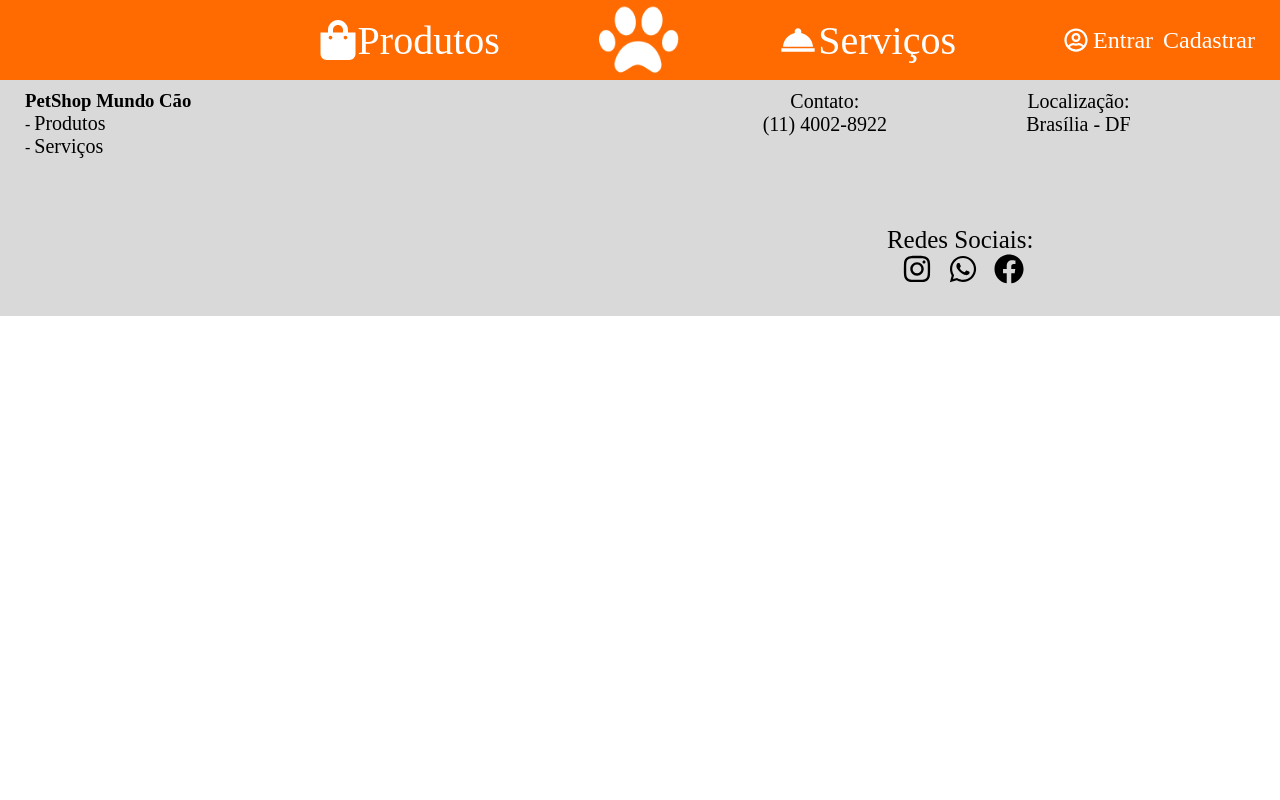
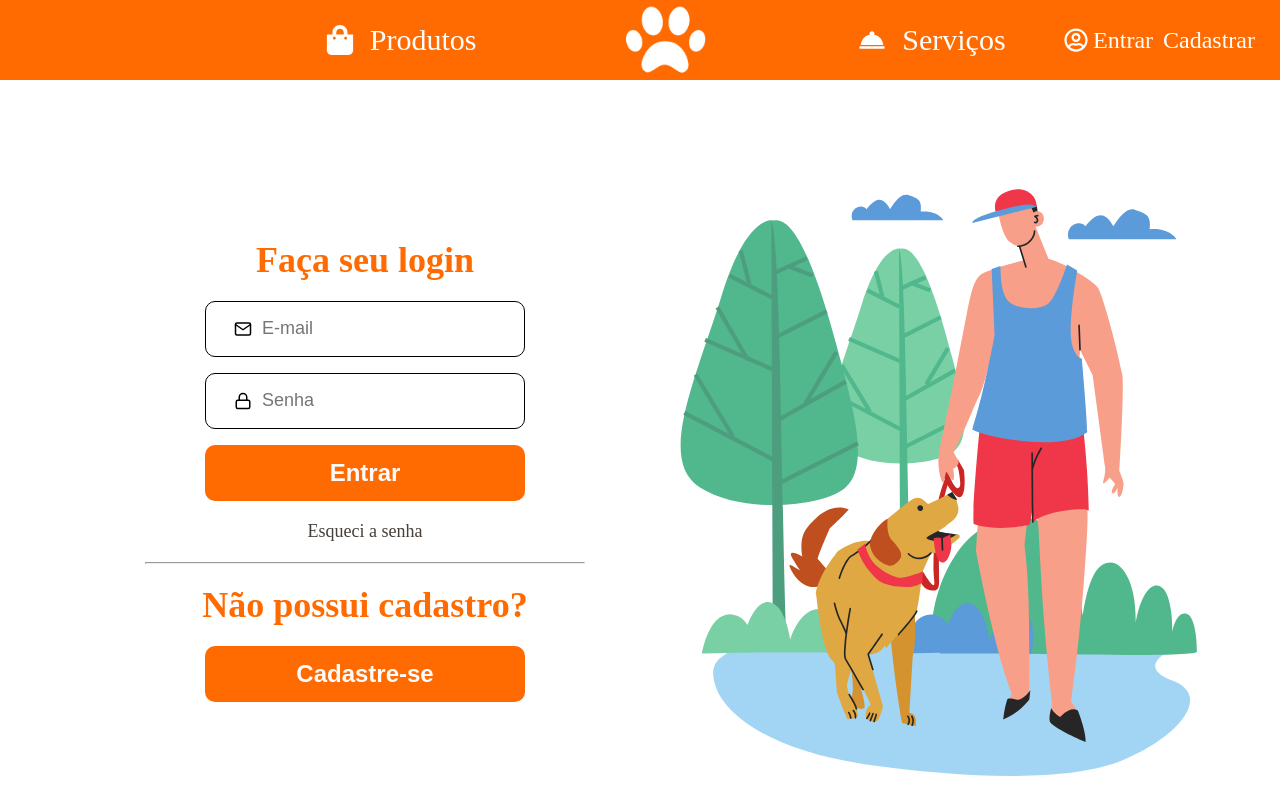
Before and after one commit to igortaquary/petshop-frontend, a React (Create React App) app: page / in a window 1280 px wide. Shown: the top 800 px of the page. Built offline with nearby package versions, Linux system fonts and the light colour scheme.

Commit message:
Adicionado header mobile

```diff
--- a/src/App.tsx
+++ b/src/App.tsx
@@ -1,14 +1,20 @@
 import React, { Component } from 'react';
 
 import Header from './components/Header';
+import MobileHeader from './components/MobileHeader'
 import GlobalStyle from './globalStyle';
 import Footer from './components/Footer';
+import Login from './pages/Login';
 
 function App() {
+  const windowWidth = window.innerWidth;
   return (
     <>
-      <Header />
+      {
+        windowWidth < 500 ? <MobileHeader /> : <Header />
+      }
       <GlobalStyle />
+      <Login />
       <Footer />
     </>
   );
--- a/src/components/Header/index.tsx
+++ b/src/components/Header/index.tsx
@@ -12,6 +12,7 @@ const Header = () => {
           <li>
             <a href='/'>
               <FaShoppingBag />
+              &nbsp;
               Produtos
             </a>
           </li>
@@ -23,6 +24,7 @@ const Header = () => {
           <li>
             <a href='/'>
               <MdRoomService />
+              &nbsp;
               Serviços
             </a>
           </li>
--- a/src/components/Header/styles.ts
+++ b/src/components/Header/styles.ts
@@ -4,7 +4,7 @@ export const Container = styled.header`
   width: 100%;
   height: 80px;
   padding: 5px 20px;
-  background: #FF6B00;
+  background-color: #FF6B00;
   color: white;
   display: flex;
   justify-content:center;
@@ -20,22 +20,21 @@ export const Menu = styled.div`
     display: flex;
     align-items: center;
     justify-content: center;
-    font-size: 40px;
+    font-size: 30px;
     list-style: none;
     margin-left: 20%;
 
 
     li {
-    margin: 0 5%;
+    margin: 0;
+    width: 45%
 
-
-
-      @media (max-width: 900px){
+    }
+    @media (max-width: 900px){
         margin: 0 5px;
         font-size: 25px;
 
       }
-    }
   }
 
   a {
--- /dev/null
+++ b/src/components/MobileHeader/index.tsx
@@ -0,0 +1,66 @@
+import React, { useState } from 'react';
+import { Container, Menu, Icon } from './styles';
+import logo from "../../assets/pawprint.png";
+import { GiHamburgerMenu } from "react-icons/gi";
+import { FaRegUserCircle, FaShoppingBag } from "react-icons/fa";
+import { MdRoomService } from "react-icons/md"
+
+const MobileHeader = () => {
+
+    const [isVisible, setIsVisible] = useState(false);
+    const toggleMenu = () => {
+        setIsVisible(!isVisible);
+    }
+
+    return (
+        <>
+            <Container>
+
+                <GiHamburgerMenu onClick={toggleMenu}></GiHamburgerMenu>
+
+                <a href='/'>
+                    <Icon src={logo} alt="Logo"></Icon>
+                </a>
+            </Container>
+            {isVisible ? (
+                <Menu onBlur={toggleMenu}>
+                    <h1>Menu</h1>
+                    <ul>
+                        <li>
+                            <a href='/'>
+                                <FaShoppingBag />
+                            &nbsp;
+                            Produtos
+                        </a>
+                        </li>
+                        <li>
+                            <a href='/'>
+                                <MdRoomService />
+                            &nbsp;
+                            Serviços
+                        </a>
+                        </li>
+                    </ul>
+                    <hr />
+                    <ul>
+                        <li>
+                            <FaRegUserCircle />
+                        </li>
+                        <li>
+                            <a href="/">
+                                Entrar
+                        </a>
+                        </li>
+                        <li>
+                            <a href="/">
+                                Cadastrar
+                        </a>
+                        </li>
+                    </ul>
+                </Menu>
+            ) : null}
+        </>
+    );
+};
+
+export default MobileHeader;
--- /dev/null
+++ b/src/components/MobileHeader/styles.ts
@@ -0,0 +1,72 @@
+import styled from "styled-components";
+
+export const Container = styled.div`
+    width: 100%;
+    height: 80px;
+    background-color: #FF6B00;
+    display: flex;
+    align-items: center;
+    font-size: 25px;
+    color: white;
+    padding: 10px;
+
+    a {
+        margin-left: 28%;
+    }
+`;
+
+export const Icon = styled.img`
+    width: 80px;
+    padding: 5px;
+    display: flex;
+    justify-content: center;
+   /*  margin-left: 30%; */
+
+    &:hover {
+      opacity: 0.9;
+    }
+`;
+
+export const Menu = styled.div`
+
+    width: 70%;
+    background-color: #FF6B00;
+    position: absolute;
+    top: 80px;
+    left: 0;
+    border: 1px solid white;
+    border-radius: 0 0 40px 0;
+    z-index: 1000;
+    padding: 20px 20px 20px 5px;
+    color: white;
+
+    h1 {
+        margin-left: 5px;
+        margin-bottom: 15px;
+    }
+
+    ul {
+        color: white;
+        font-size: 30px;
+        flex-direction: column;
+        margin: 20px 20px 20px 5px;
+    }
+
+    li{
+        display: flex;
+        justify-content: center;
+        align-items: center;
+        margin-bottom: 10px;
+    }
+
+    a{
+        text-decoration: none;
+        color: white;
+    }
+
+    hr{
+        width: 90%;
+        color: white;
+        margin: 10px
+    }
+`;
--- a/src/globalStyle.ts
+++ b/src/globalStyle.ts
@@ -1,4 +1,4 @@
-import {createGlobalStyle} from 'styled-components';
+import { createGlobalStyle } from 'styled-components';
 
 export default createGlobalStyle`
   * {
@@ -10,6 +10,5 @@ export default createGlobalStyle`
 
   body {
     height: 100vh;
-    overflow: hidden;
   }
 `;
```
Also changed, not shown: package.json (line endings or trailing spaces), 1 other file (tests, documents, lock files or other folders).
